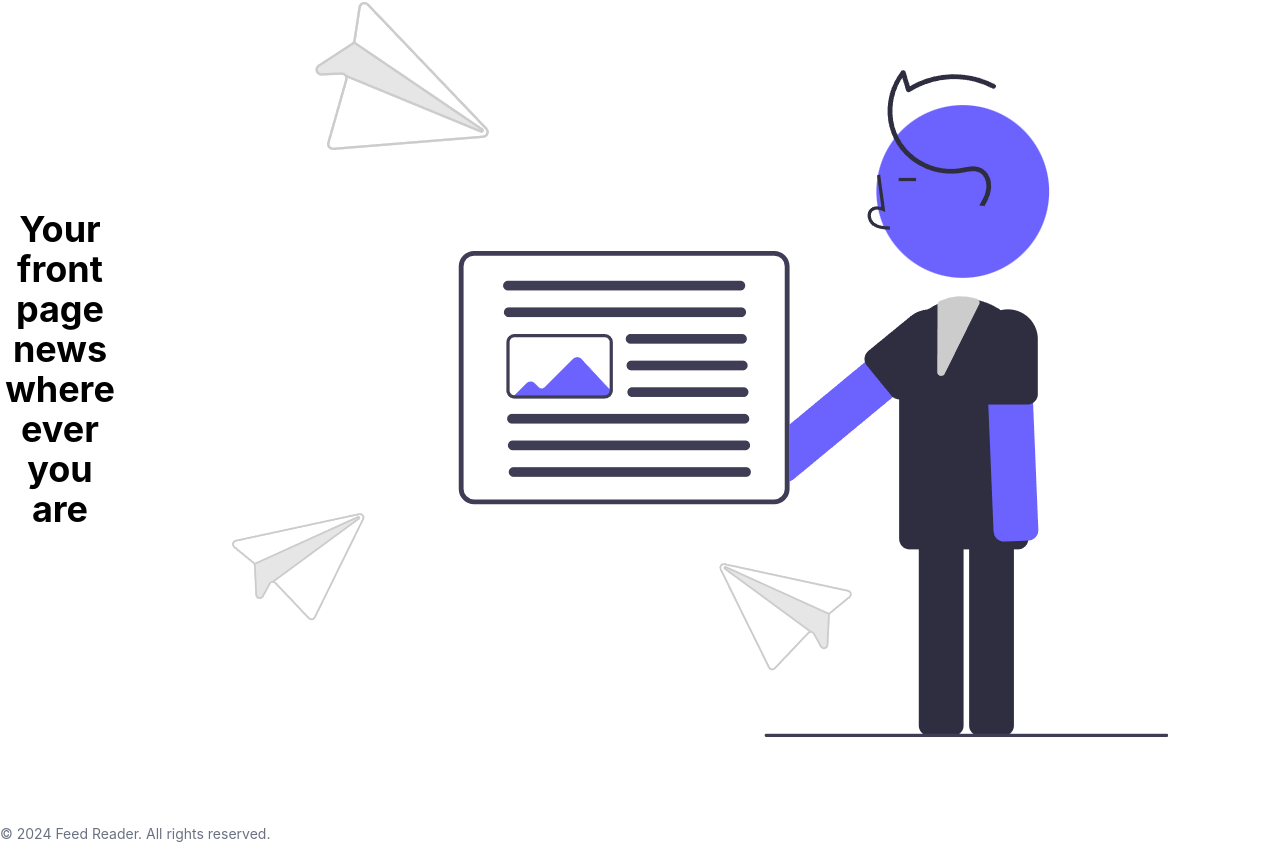
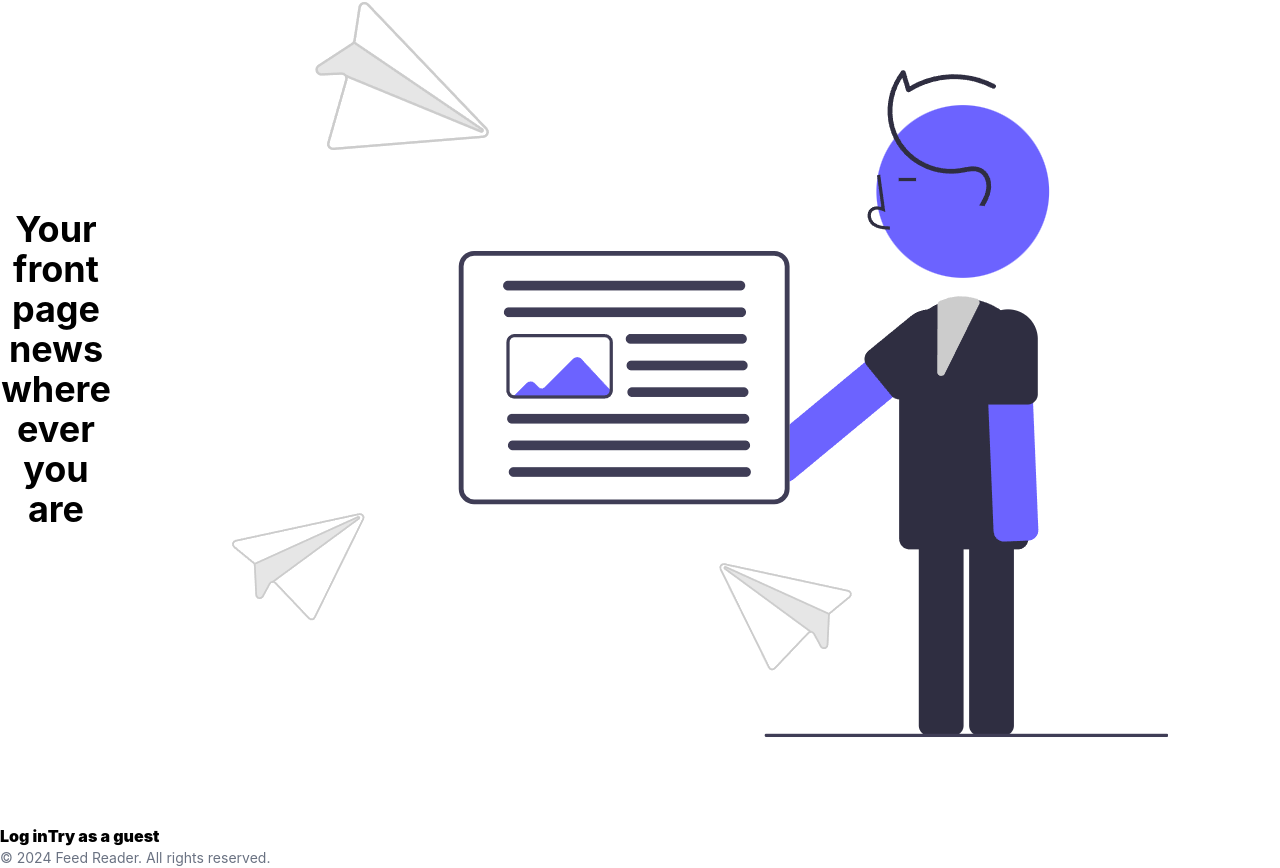
Before and after one commit to DominykMcNamara/feed_reader, a React (Vite) app: page / in a window 1280 px wide. Shown: the part 150-1018 px from the top of the page. Before the commit the page ends 994 px from the top, so only its background shows below. Built offline with nearby package versions, Linux system fonts and the light colour scheme.

Commit message:
refactor: update Home component structure for improved layout and readability

```diff
--- a/src/pages/Home.tsx
+++ b/src/pages/Home.tsx
@@ -1,11 +1,23 @@
 function Home() {
   return (
-    <div className="w-full h-full">
-      <div className="flex flex-row justify-around items-center w-full h-full">
-        <h1 className="text-4xl font-bold text-center">Your front page news where ever you are</h1>
-        <img src="/src/assets/front_page_of_front_page_news.png" alt="Front Page News" className="" />
+    <section className="w-full h-full">
+      <div className="flex flex-row gap-2 justify-around items-center ">
+        <h1 className="text-4xl font-bold text-center">
+          Your front page news where ever you are
+        </h1>
+        <img
+          src="/src/assets/front_page_of_front_page_news.png"
+          alt="Front Page News"
+          className=""
+        />
       </div>
-    </div>
+      <div className="flex flex-row ">
+        <a href="#">
+          Log in
+        </a>
+        <a>Try as a guest</a>
+      </div>
+    </section>
   );
 }
 
```
